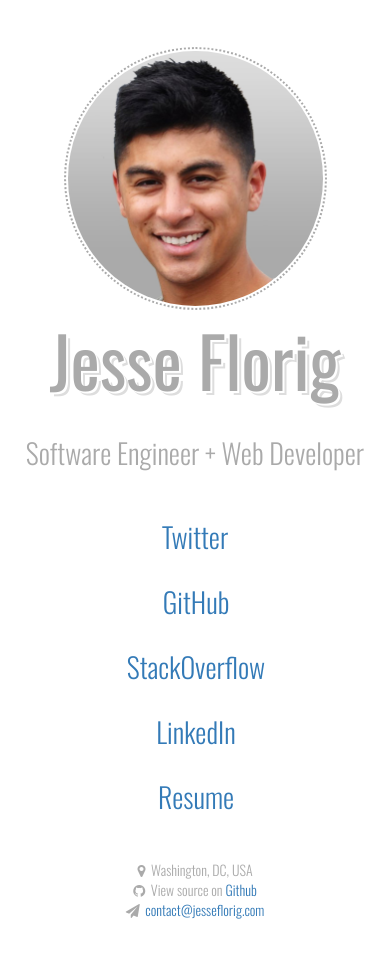
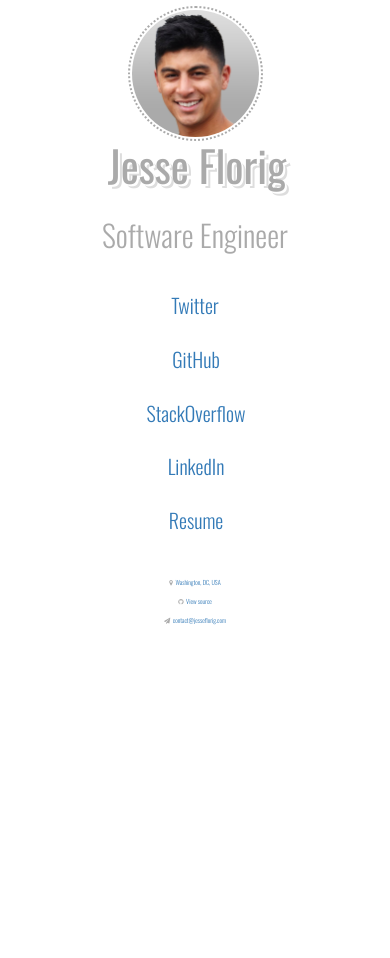
Before and after one commit to jesseflorig/jesseflorig-com, a plain HTML site: page index.html in a window 390 px wide. After the commit the page ends 844 px from the top, so only its background shows below. Drawn offline with nearby package versions, Linux system fonts and the light colour scheme.

Commit message:
Removed all JS. Updated style to use flex-box and vw size units.

```diff
--- a/css/style.css
+++ b/css/style.css
@@ -1,24 +1,45 @@
+html,
 body {
-	padding-top: 12%;
-	padding-bottom: 12%;
+	height: 100%;
+	width: 100%;
+	font-size: 62.5%;
+}
+
+body {
+	display: flex;
+  align-items: center;
+  justify-content: center;
 	font-family: 'Oswald', sans-serif;
 	font-weight: 300;
 	color: #aaa;
 }
 
+.content-container {
+	max-width: 50%;
+}
+
+header {
+	display: flex;
+}
+
 .avatar {
+	width:20%;
+	position: relative;
+}
+
+.avatar>img {
+	height:100%;
 	width: 100%;
-	max-width: 263px;
 	border-radius: 50%;
 	padding: 2px;
 	border: 2px dotted #aaa;
 }
 
-.title-heading {
+.title>h1 {
 	margin-top: 0;
+	margin-left: 1vw;
 	font-weight: 400;
-	font-size: 8em;
-	line-height: 1.4em;
+	font-size: 9vw;
 	text-align: center;
 	text-shadow: 2px 2px 0 #fff, 4px 4px 0 #ddd;
 }
@@ -29,12 +50,12 @@
 }
 
 .nav {
-	margin-top: 2em;
-	margin-bottom: 2em;
+	margin-top: 2rem;
+	margin-bottom: 2rem;
 }
 
 .nav li {
-	font-size: 2em;
+	font-size: 2rem;
 }
 
 footer {
@@ -50,15 +71,26 @@
 }
 
 @media(max-width: 991px) {
-	h1 {
-		letter-spacing: 0;
+	header {
+		flex-direction: column;
+	}
+	.avatar {
+		margin-left: 20%;
+		width: 60%;
+	}
+	.title>h1 {
+		font-size: 11vw;
+	}
+	footer>div {
+		margin: 1rem;
 	}
 }
+
 @media(max-width: 767px) {
-	.col-avatar {
-		text-align: center;
+	body{
+		align-items: flex-start;
 	}
-	.subtitle{
-		font-size: 2em;
+	.content-container {
+		margin-top: 1em;
 	}
 }
--- a/index.html
+++ b/index.html
@@ -12,18 +12,18 @@
     <link rel="stylesheet" href="css/style.css">
   </head>
   <body>
-  	<div class="container">
+    <div class="content-container">
   	  <header class="row">
-	    <div class="col-sm-3 col-avatar">
-	      <img class="avatar" src="img/avatar.jpg" alt="Jesse Florig">
-	    </div><!--/.col-sm-3-->
-	    <div class="col-sm-9">
-		  <h1 class="title-heading">Jesse Florig</h1>
-	    </div><!--/.col-sm-9-->
+  	    <div class="avatar">
+  	      <img src="img/avatar.jpg" alt="Jesse Florig">
+        </div>
+        <div class="title">
+          <h1>Jesse Florig</h1>
+        </div>
   	  </header><!--/.row-->
   	  <section class="row">
   	    <div class="col-sm-12">
-			<h2 class="subtitle">Software Engineer + Web Developer</h2>
+  			<h2 class="subtitle">Software Engineer</h2>
   	    </div>
   	  </section>
   	  <nav class="row">
@@ -58,21 +58,19 @@
   	  	</div><!--col-sm-12-->
   	  </nav><!--/.row-->
   	  <footer class="row">
-      <div class="col-md-2 col-md-offset-3">
+        <div class="col-lg-offset-1 col-lg-4 col-md-offset-0 col-md-4">
           <i class="fa fa-map-marker"></i>&nbsp;
-        Washington, DC, USA
+          <a href="https://www.google.com/maps/place/Washington,+DC/@38.8994614,-77.0846059,12z/data=!3m1!4b1!4m2!3m1!1s0x89b7c6de5af6e45b:0xc2524522d4885d2a">Washington, DC, USA</a>
         </div>
-      <div class="col-md-2">
+        <div class="col-lg-2 col-md-4">
           <i class="fa fa-github"></i>&nbsp;
-        View source on <a href="https://github.com/jesseflorig/jesseflorig.com">Github</a>
+          <a href="https://github.com/jesseflorig/jesseflorig.com">View source</a>
         </div>
-      <div class="col-md-2">
+        <div class="col-lg-4 col-md-4">
           <i class="fa fa-send"></i>&nbsp;
           <a href="mailto:contact@jesseflorig.com">contact@jesseflorig.com</a>
         </div>
   	  </footer><!--/.row-->
-  	</div><!--/.container-->
-  	<script src="//ajax.googleapis.com/ajax/libs/jquery/2.1.0/jquery.min.js"></script>
-  	<script src="js/app.js"></script>
+    </div><!--/.content-container-->
   </body>
 </html>
--- a/js/app.js
+++ /dev/null
@@ -1,23 +0,0 @@
-$(document).ready(function(){
-	$(window).resize(function(){
-		resizeHeading($(this).width());
-	});
-});
-
-//image dependent actions need to wait for the images to load
-$(window).load(function(){
-	resizeHeading($(window).width());
-});
-
-// keeps the avatar and title heading responsive and well-formed
-function resizeHeading($windowWidth){
-	var $avatar = $('.avatar');
-	var $heading = $('.title-heading');
-
-	if($windowWidth >= 768){
-		$heading.css('font-size',$avatar.outerHeight()*.7);
-	}
-	else{
-		$heading.css('font-size',70);
-	}
-}
```
Also changed, not shown: 1 other file. Lines whose indentation alone changed are shown as unchanged.
